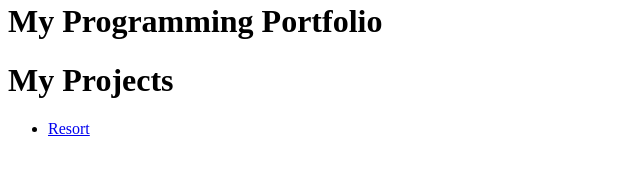
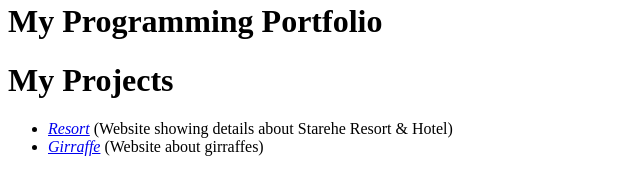
Before and after one commit to derrokip34/Portfolio, a plain HTML site: page portfolio.html in a window 1280 px wide. Shown: the part 118-312 px from the top of the page, without its empty margins (0-640 px from the left). Drawn offline with Linux system fonts and the light colour scheme.

Commit message:
italicize the project links

```diff
--- a/portfolio.html
+++ b/portfolio.html
@@ -10,7 +10,9 @@
     <h1>My Programming Portfolio</h1>
     <h1>My Projects</h1>
     <ul>
-      <li><a href="https://github.com/derrokip34/Resort">Resort</a></li>
+      <li><em><a href="https://github.com/derrokip34/Resort">Resort</a></em> (Website showing details about Starehe Resort & Hotel)</li>
+      <li><em><a href="https://github.com/derrokip34/Girraffe.git">Girraffe</a></em> (Website about girraffes)</li>
     </ul>
+
   </body>
 </html>
```
